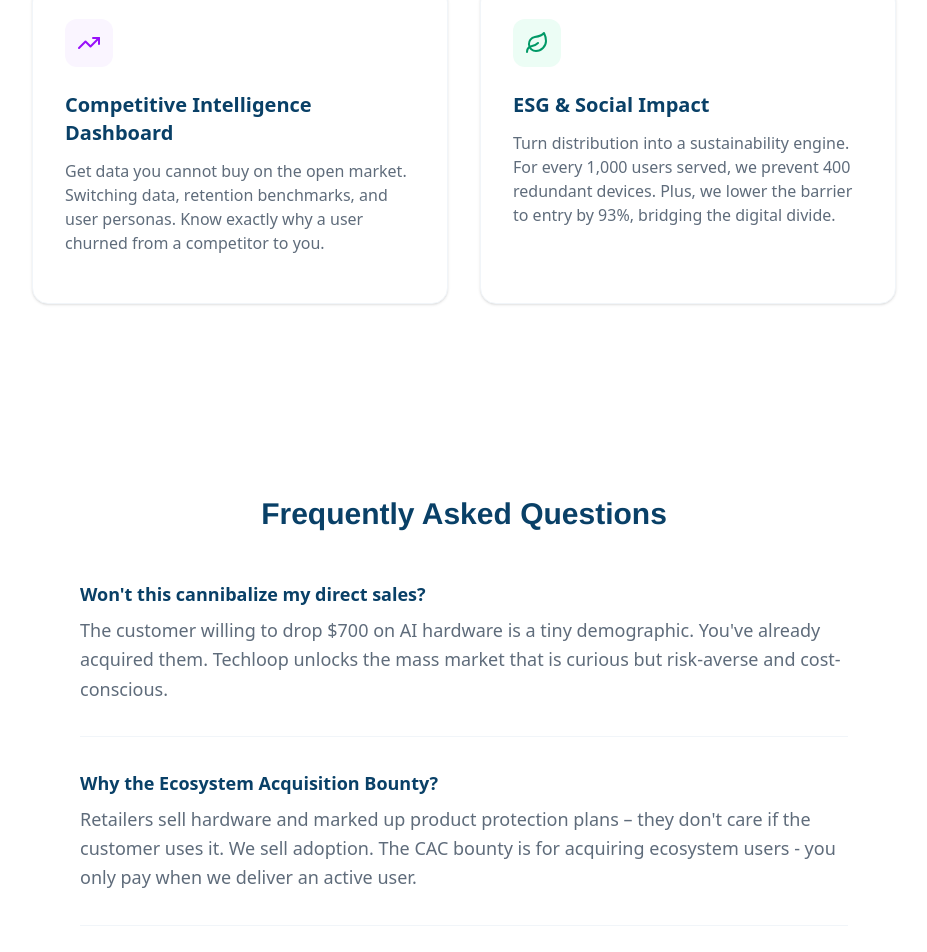
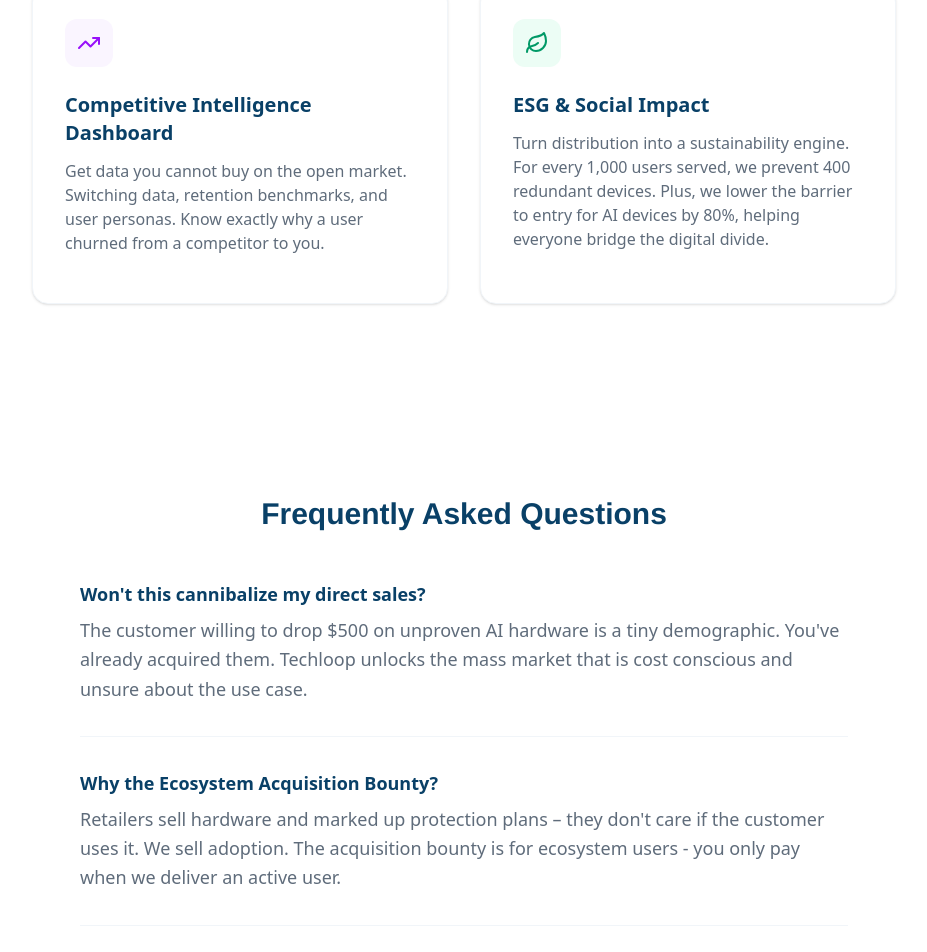
Before and after one commit to thinking-spot/techloop, a Next.js app: page /partners in a window 1280 px wide. Shown: the part 3000-3952 px from the top of the page, without its empty margins (304-1231 px from the left). Built offline with nearby package versions, Linux system fonts and the light colour scheme.

Commit message:
Improve partner page copy

```diff
--- a/src/app/partners/page.tsx
+++ b/src/app/partners/page.tsx
@@ -190,7 +190,7 @@ export default function PartnersPage() {
                             </div>
                             <h3 className="text-xl font-bold text-headline mb-3">ESG & Social Impact</h3>
                             <p className="text-paragraph mb-4">
-                                Turn distribution into a sustainability engine. For every 1,000 users served, we prevent 400 redundant devices. Plus, we lower the barrier to entry by 93%, bridging the digital divide.
+                                Turn distribution into a sustainability engine. For every 1,000 users served, we prevent 400 redundant devices. Plus, we lower the barrier to entry for AI devices by 80%, helping everyone bridge the digital divide.
                             </p>
                         </div>
                     </div>
@@ -207,14 +207,14 @@ export default function PartnersPage() {
                         <div>
                             <h4 className="font-bold text-headline text-lg mb-2">Won&apos;t this cannibalize my direct sales?</h4>
                             <p className="text-paragraph text-lg leading-relaxed">
-                                The customer willing to drop $700 on AI hardware is a tiny demographic. You've already acquired them. Techloop unlocks the mass market that is curious but risk-averse and cost-conscious.
+                                The customer willing to drop $500 on unproven AI hardware is a tiny demographic. You've already acquired them. Techloop unlocks the mass market that is cost conscious and unsure about the use case.
                             </p>
                         </div>
                         <div className="w-full h-px bg-slate-100" />
                         <div>
                             <h4 className="font-bold text-headline text-lg mb-2">Why the Ecosystem Acquisition Bounty?</h4>
                             <p className="text-paragraph text-lg leading-relaxed">
-                                Retailers sell hardware and marked up product protection plans – they don't care if the customer uses it. We sell adoption. The CAC bounty is for acquiring ecosystem users - you only pay when we deliver an active user.
+                                Retailers sell hardware and marked up protection plans – they don't care if the customer uses it. We sell adoption. The acquisition bounty is for ecosystem users - you only pay when we deliver an active user.
                             </p>
                         </div>
                         <div className="w-full h-px bg-slate-100" />
```
